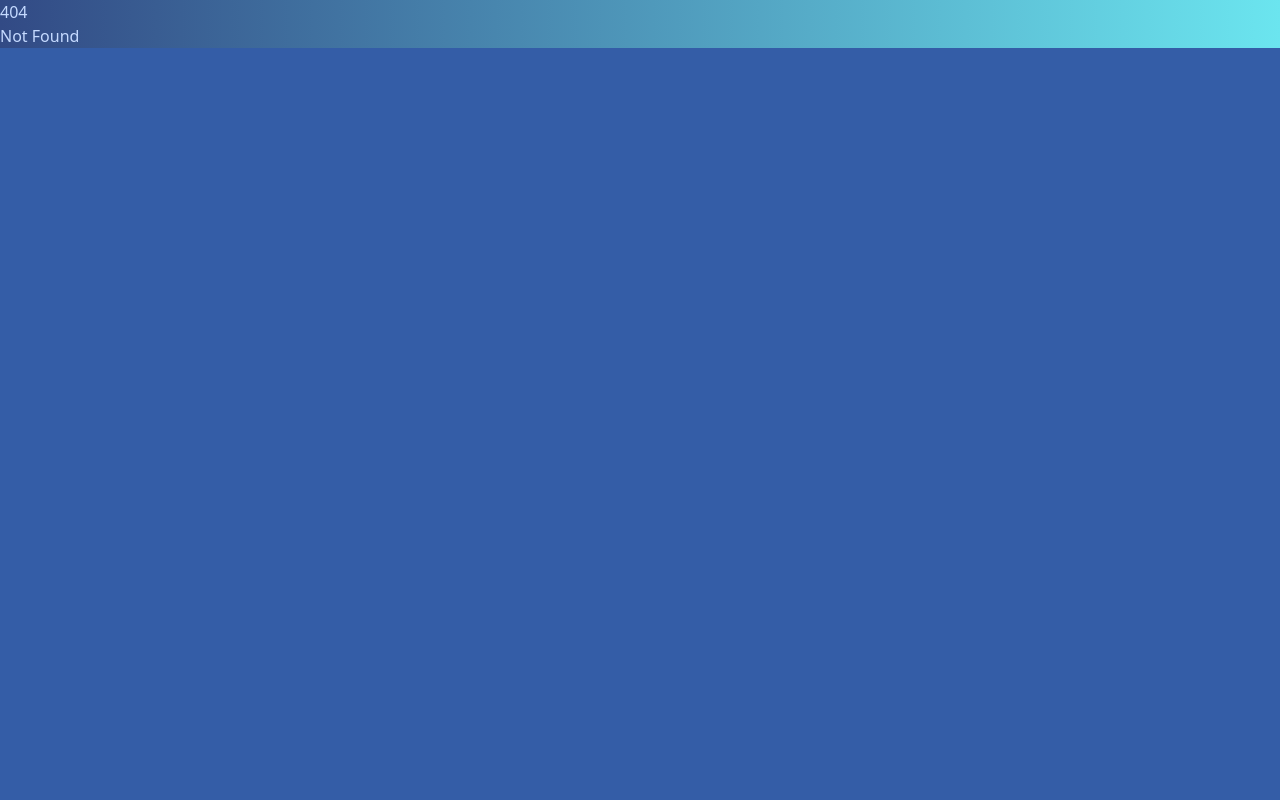
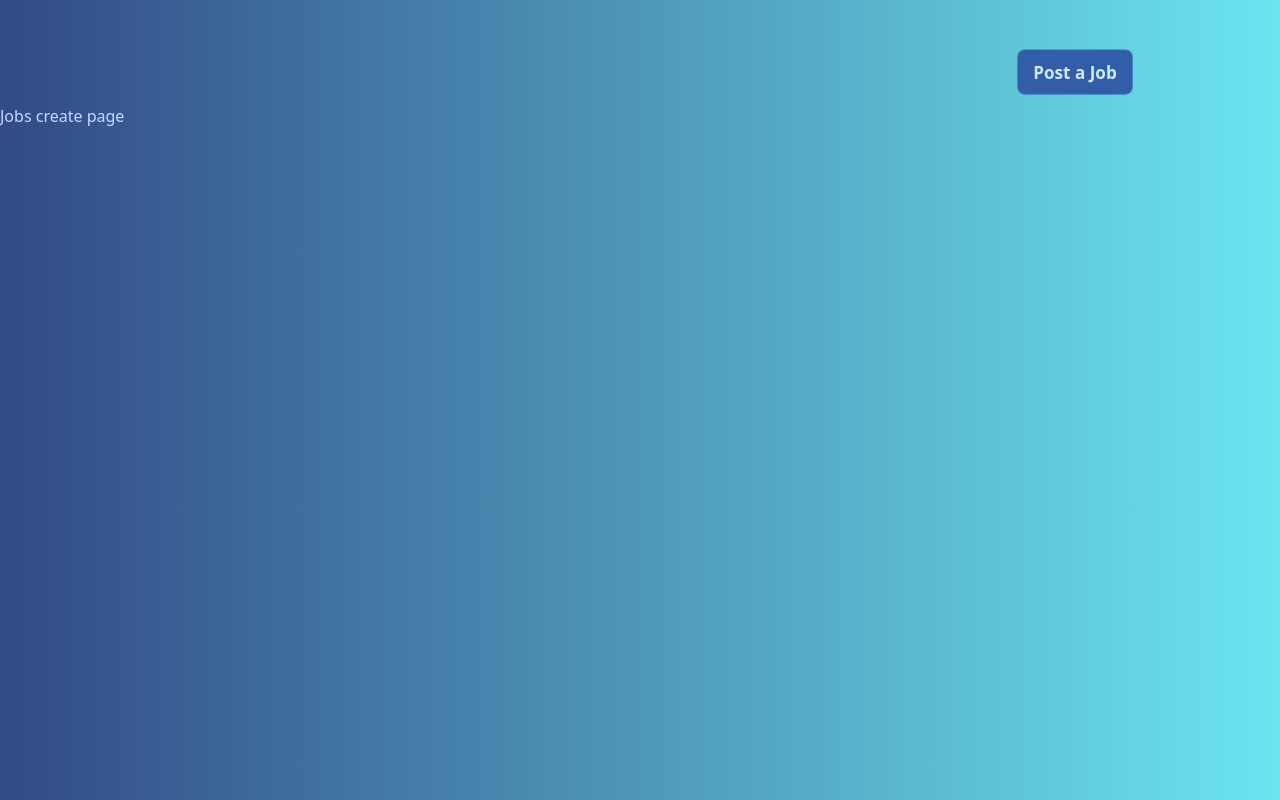
Before and after one commit to imlasky/indiecompjobs, a SvelteKit app: page /jobs/create in a window 1280 px wide. Before the commit this address had no page. Built offline with nearby package versions, Linux system fonts and the light colour scheme.

Commit message:
adjusted server functionality; added post job

```diff
--- a/src/app.html
+++ b/src/app.html
@@ -6,7 +6,7 @@
 		<meta name="viewport" content="width=device-width" />
 		%sveltekit.head%
 	</head>
-	<body data-sveltekit-preload-data="hover" class="bg-gradient-to-r from-[#324a85] to-[#6be5ef]">
+	<body data-sveltekit-preload-data="hover" class="">
 		<div style="display: contents">%sveltekit.body%</div>
 	</body>
 </html>
--- /dev/null
+++ b/src/lib/nav/Navbar.svelte
@@ -0,0 +1,5 @@
+<div class="navbar justify-end pr-36 pt-12">
+    <div class="hidden md:block">
+        <a href="/jobs/create" class="btn bg-base-100 normal-case text-lg">Post a Job</a>
+    </div>
+</div>
--- a/src/routes/+layout.svelte
+++ b/src/routes/+layout.svelte
@@ -1,5 +1,8 @@
 <script>
     import "../app.css";
+    import Navbar from "$lib/nav/Navbar.svelte";
 </script>
-
-<slot />
+<div class="bg-gradient-to-r from-[#324a85] to-[#6be5ef] h-screen">
+    <Navbar/>
+    <slot />
+</div>
--- a/src/routes/+page.server.js
+++ b/src/routes/+page.server.js
@@ -1,17 +1,10 @@
 import { error } from '@sveltejs/kit';
-import { db } from '$lib/db';
-
 
 /** @type {import('./$types').PageServerLoad} */
-export async function load({ params }) {
+export async function load({ fetch }) {
 
-    const allJobs = await db.Job.findMany({
-        include: {
-            locs: true,
-            tags: true,
-        }
-    });
-
+    const response = await fetch('/jobs');
+    const allJobs = await response.json()
     return {allJobs};
 
 }
--- a/src/routes/+page.svelte
+++ b/src/routes/+page.svelte
@@ -37,7 +37,7 @@
 
 </script>
 
-<div class="flex justify-center pt-20 pb-8 mx-12">
+<div class="flex justify-center pt-12 pb-8 mx-12">
     <div class="flex flex-col">
         <div class="flex flex-col max-w-4xl space-y-4">
             <h1 class="text-4xl md:text-8xl font-bold text-center">Indie Company Jobs</h1>
--- /dev/null
+++ b/src/routes/jobs/+server.js
@@ -0,0 +1,14 @@
+import { db } from '$lib/db';
+import { json } from '@sveltejs/kit';
+
+
+export async function GET(){
+
+    const allJobs = await db.Job.findMany({
+        include: {
+            locs: true,
+            tags: true,
+        }
+    });
+    return json(allJobs)
+}
--- /dev/null
+++ b/src/routes/jobs/create/+page.svelte
@@ -0,0 +1 @@
+<p>Jobs create page</p>
```
Also changed, not shown: 1 other file (tests, documents, lock files or other folders).
